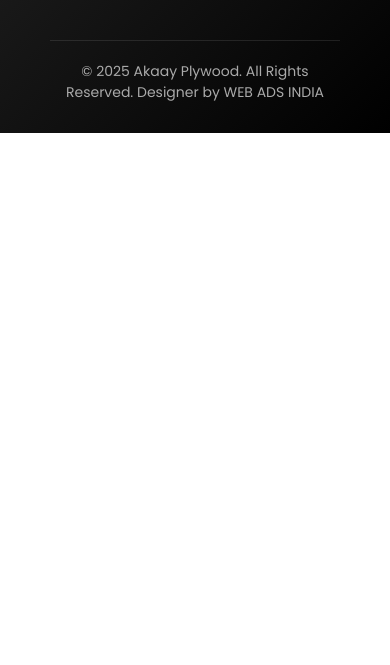
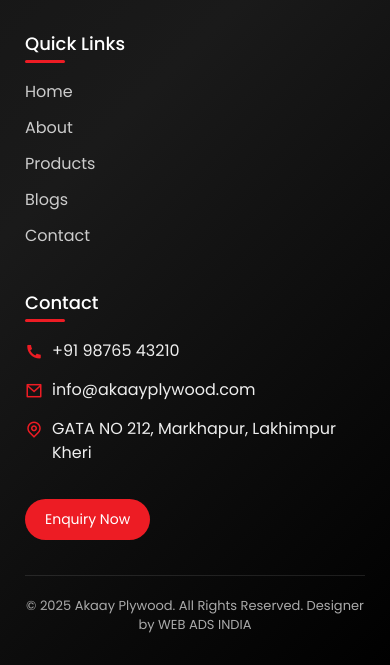
Before and after one commit to harshwebads-debug/akaay-plywood, a plain HTML site: page index.html in a window 390 px wide. Shown: the part 6776-7441 px from the top of the page. Before the commit the page ends 6909 px from the top, so only its background shows below. Drawn offline with nearby package versions, Linux system fonts and the light colour scheme; animation ran at ten frames a second.

Commit message:
new changes

```diff
--- a/assests/css/index.css
+++ b/assests/css/index.css
@@ -1990,4 +1990,52 @@
 }
 
 
+/* ============ TABLET ============ */
+
+@media (max-width: 992px) {
+    .footer2-container {
+        grid-template-columns: 1fr 1fr;
+        gap: 35px;
+    }
+    .footer2-col h4 {
+        font-size: 18px;
+    }
+    .footer2-logo {
+        width: 120px;
+    }
+}
+
+
+/* ============ MOBILE ============ */
+
+@media (max-width: 600px) {
+    .akaay-footer-2 {
+        padding: 50px 25px 30px;
+    }
+    .footer2-container {
+        grid-template-columns: 1fr;
+        gap: 28px;
+        text-align: left;
+    }
+    .footer2-social a {
+        margin-right: 10px;
+        font-size: 20px;
+    }
+    .footer2-col h4 {
+        font-size: 18px;
+    }
+    .contact ul li {
+        align-items: flex-start;
+    }
+    .footer2-btn {
+        padding: 10px 20px;
+        font-size: 14px;
+    }
+    .footer2-bottom {
+        font-size: 13px;
+        margin-top: 35px;
+    }
+}
+
+
 /* footer end */
```
